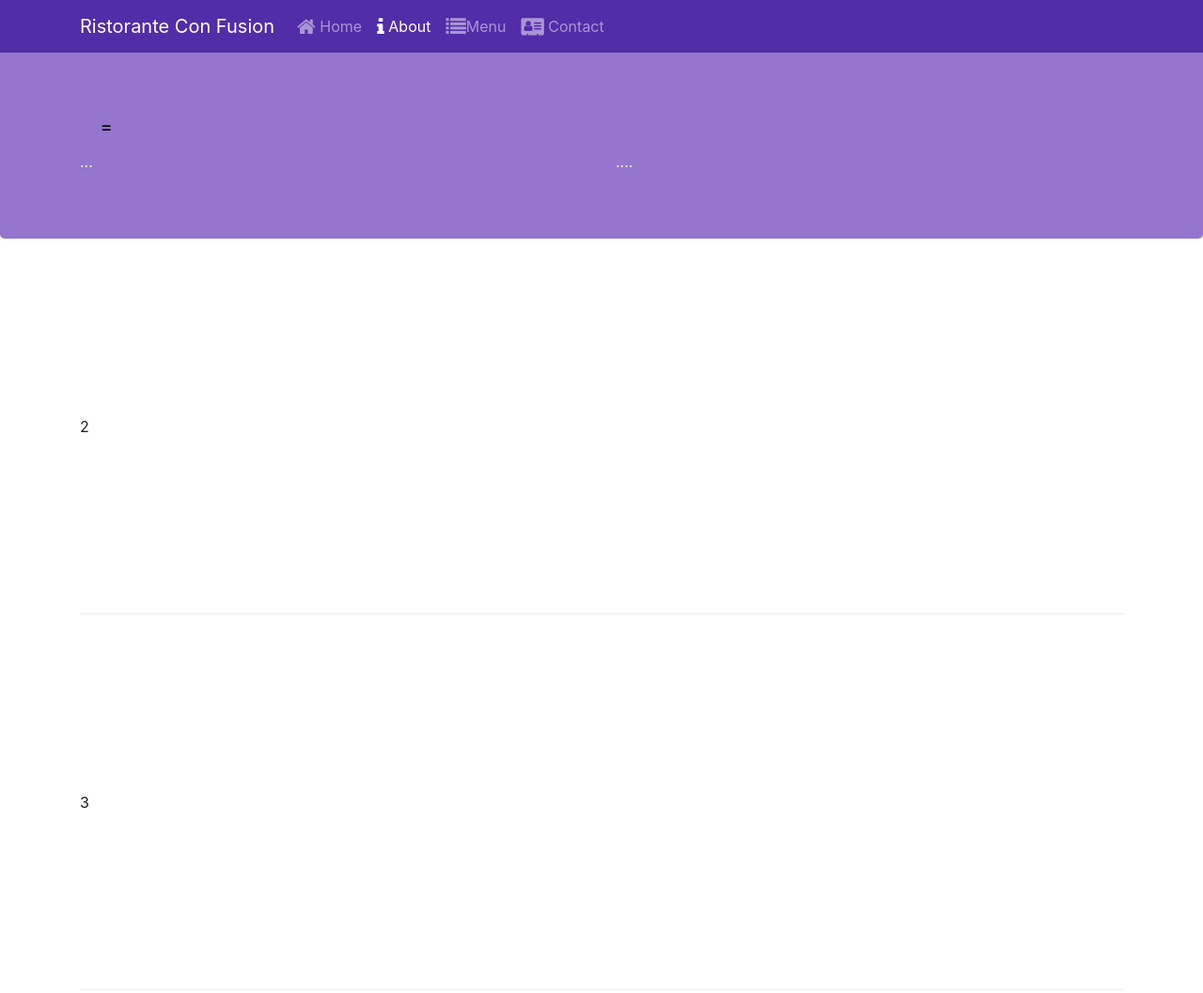
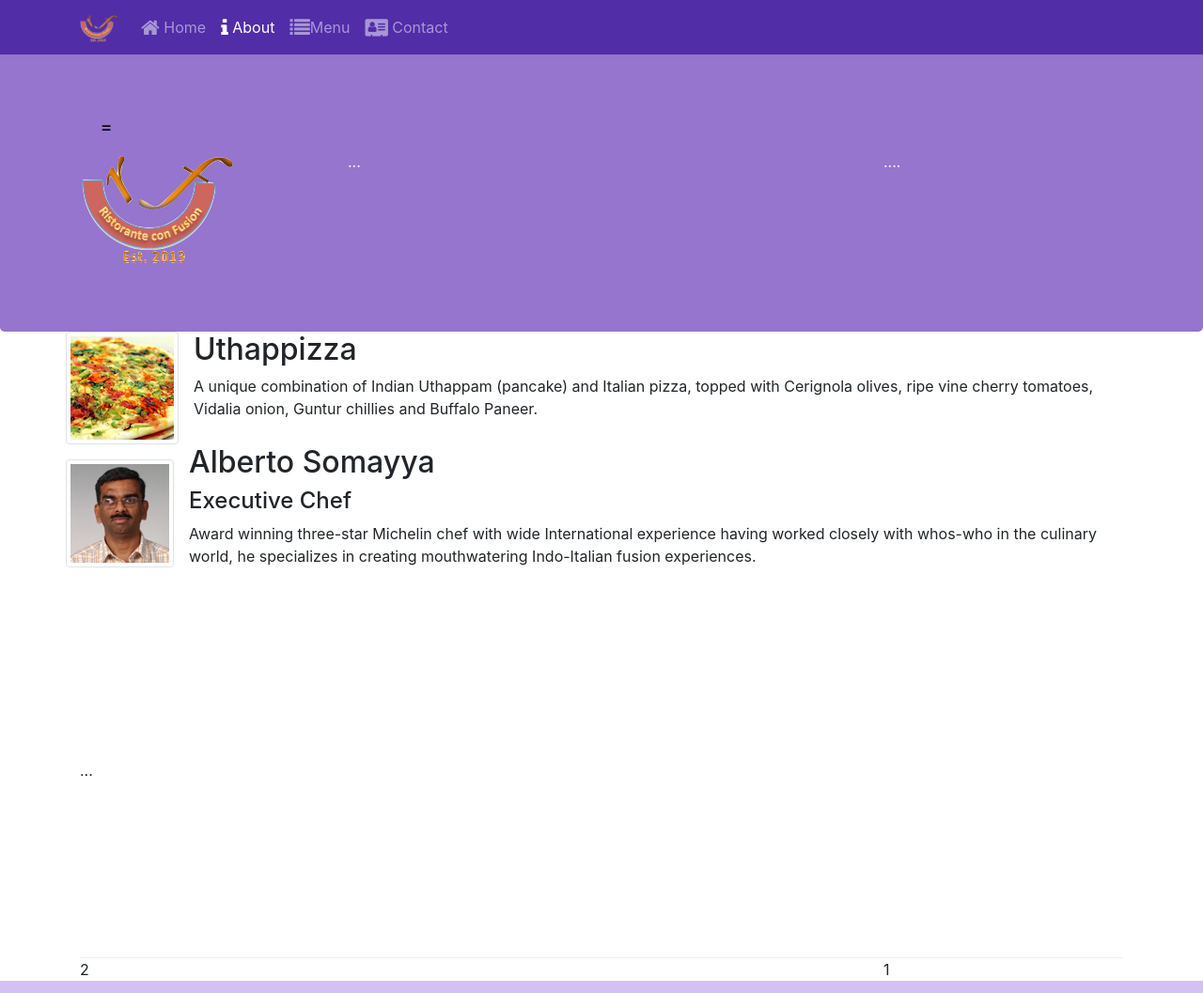
Before and after one commit to khanhhung111/conFusion, a website: page index.html in a window 1280 px wide. Shown: the top 1057 px of the page at 94% size. Drawn offline with nearby package versions, Linux system fonts and the light colour scheme.

Commit message:
Images and Media

```diff
--- a/index.html
+++ b/index.html
@@ -19,7 +19,7 @@
             <div class="row row-header">
                 <nav class="navbar navbar-dark navbar-expand-sm fixed-top">
                     <div class="container">
-                        <a class="navbar-brand" href="#">Ristorante Con Fusion</a>
+                        <a class="navbar-brand" href="#"><img src="img/logo.png" height="30" width="41"></a>
                         <ul class="navbar-nav mr-auto">
                             <li class="nav-item "><a class="nav-link" href="#"><span class="fa fa-home fa-lg"></span>
                                     Home</a></li>
@@ -45,6 +45,10 @@
                 </div>
             </div>
             <div class="row">
+                <div class="col-12 col-sm align-self-center">
+                    <img src="img/logo.png" class="img-fluid">
+                </div>
+
                 <div class="col-12 col-sm-6">
                     ...
                 </div>
@@ -57,8 +61,35 @@
 
     <section>
         <div class="container">
-            <div class="row row-content align-items-center"> 2 </div>
-            <div class="row row-content align-items-center"> 3 </div>
+            <div class="row">
+                <div class="media">
+                    <img class="d-flex mr-3 img-thumbnail align-self-center" src="img/uthappizza.png" alt="Uthappizza">
+                    <div class="media-body">
+                        <h2 class="mt-0">Uthappizza</h2>
+                        <p class="d-none d-sm-block">A unique combination of Indian Uthappam (pancake) and
+                            Italian pizza, topped with Cerignola olives, ripe vine
+                            cherry tomatoes, Vidalia onion, Guntur chillies and
+                            Buffalo Paneer.</p>
+                    </div>
+                </div>
+
+            </div>
+            <div class="row">
+                <div class="media">
+                    <img class="d-flex mr-3 img-thumbnail align-self-center" src="img/alberto.png"
+                        alt="Alberto Somayya">
+                    <div class="media-body">
+                        <h2 class="mt-0">Alberto Somayya</h2>
+                        <h4>Executive Chef</h4>
+                        <p class="d-none d-sm-block">Award winning three-star Michelin chef with wide
+                            International experience having worked closely with
+                            whos-who in the culinary world, he specializes in
+                            creating mouthwatering Indo-Italian fusion experiences.
+                        </p>
+                    </div>
+                </div>
+
+            </div>
             <div class="row row-content align-items-center"> ... </div>
 
             <div class="row">
@@ -80,13 +111,18 @@
 
                 <div class="col-auto text-center">
                     <div class="text-center">
-                        <a class="btn btn-social-icon btn-google" href="http://google.com/+"><i class="fa fa-google-plus"></i></a>
-                        <a class="btn btn-social-icon btn-facebook" href="http://www.facebook.com/profile.php?id="><i class="fa fa-facebook"></i></a>
-                        <a class="btn btn-social-icon btn-linkedin" href="http://www.linkedin.com/in/"><i class="fa fa-linkedin"></i></a>
-                        <a class="btn btn-social-icon btn-twitter" href="http://twitter.com/"><i class="fa fa-twitter"></i></a>
-                        <a class="btn btn-social-icon btn-google" href="http://youtube.com/"><i class="fa fa-youtube"></i></a>
+                        <a class="btn btn-social-icon btn-google" href="http://google.com/+"><i
+                                class="fa fa-google-plus"></i></a>
+                        <a class="btn btn-social-icon btn-facebook" href="http://www.facebook.com/profile.php?id="><i
+                                class="fa fa-facebook"></i></a>
+                        <a class="btn btn-social-icon btn-linkedin" href="http://www.linkedin.com/in/"><i
+                                class="fa fa-linkedin"></i></a>
+                        <a class="btn btn-social-icon btn-twitter" href="http://twitter.com/"><i
+                                class="fa fa-twitter"></i></a>
+                        <a class="btn btn-social-icon btn-google" href="http://youtube.com/"><i
+                                class="fa fa-youtube"></i></a>
                         <a class="btn btn-social-icon" href="mailto:"><i class="fa fa-envelope-o"></i></a>
-                        </div>
+                    </div>
 
                 </div>
             </div>
```
Also changed, not shown: aboutus.html (+1 -1 lines), contactus.html (+1 -1 lines), img/alberto.png (added), img/buffet.png (added), img/logo.png (added), img/uthappizza.png (added).
